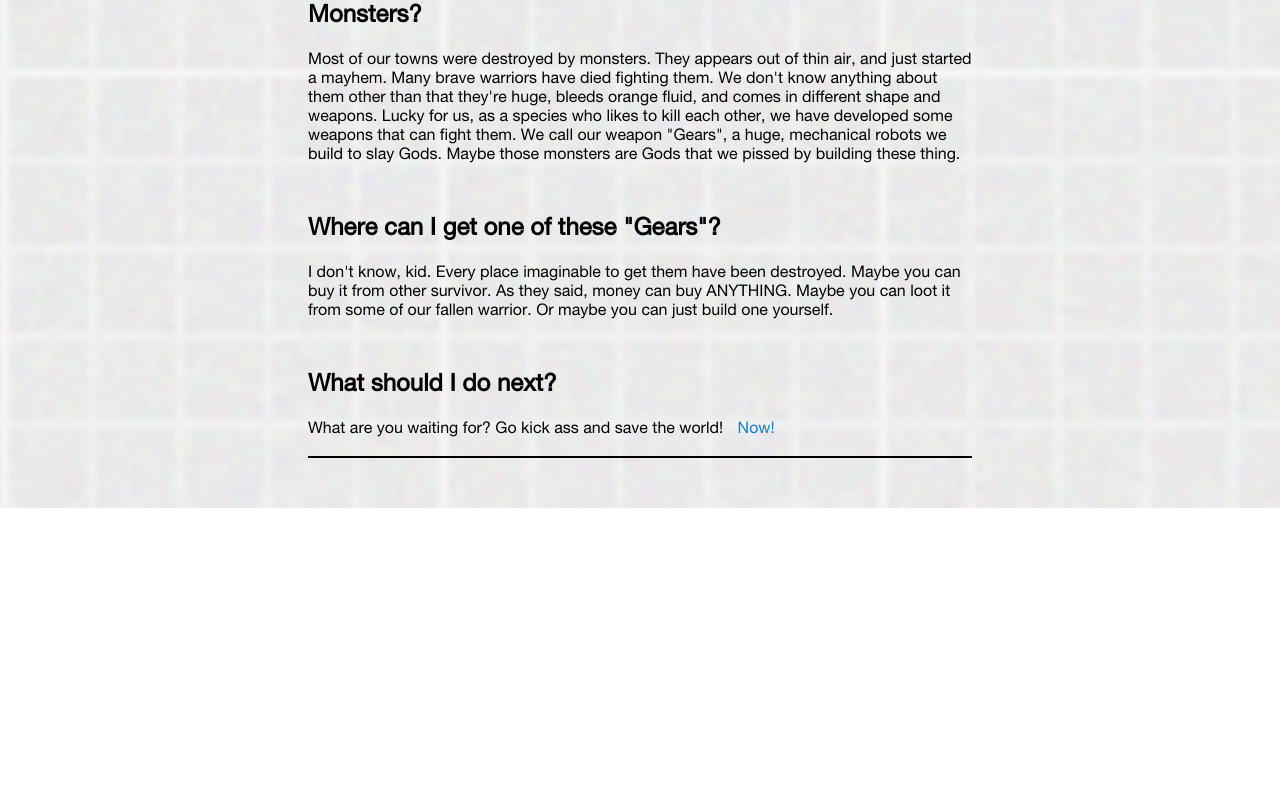
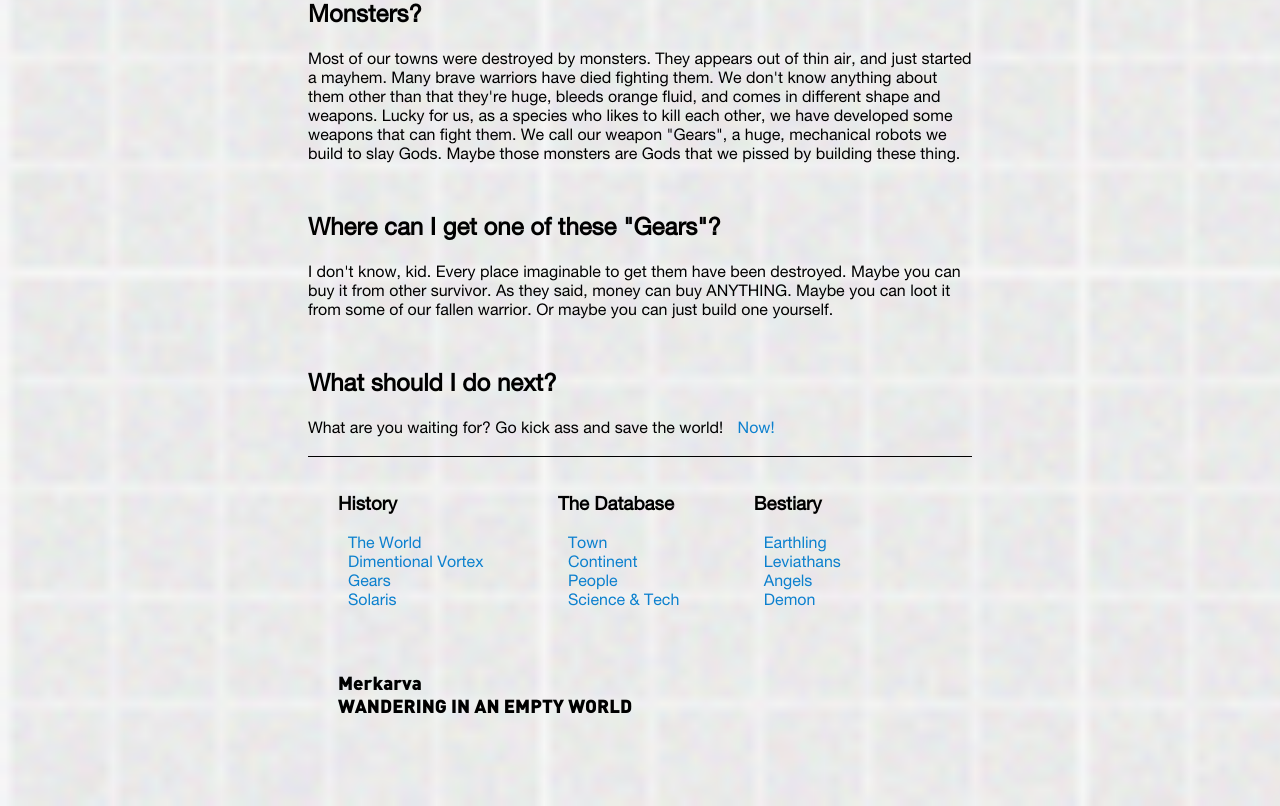
Before and after one commit to Invirent/Dasar_web, a plain HTML site: page tugas_5/index.html in a window 1280 px wide. Shown: the part 810-1616 px from the top of the page. Before the commit the page ends 1318 px from the top, so only its background shows below. Drawn offline with Linux system fonts and the light colour scheme.

Commit message:
Footer of tugas_5 is done

```diff
--- a/tugas_5/index.html
+++ b/tugas_5/index.html
@@ -33,7 +33,7 @@
         .navbar{
             margin: 0px 300px 0px 325px;
             padding: 20px;
-            background-color: grey;
+            background-color: rgba(155, 148, 148, 0.521);
             color: black;
             width: 900px;
 
@@ -131,7 +131,23 @@
         }
 
         #detail_info footer{
-            border: 1px solid black;
+            border-top: 1px solid black;
+        }
+
+        .footer_part{
+            display: inline-block;
+            margin: 10px 20px 10px 20px;
+            padding: 10px;
+        }
+
+        .part_content a{
+            color: rgb(12, 128, 206);
+        }
+
+        .company_logo{
+            display: inline-block;
+            margin: 10px 20px 10px 20px;
+            padding: 10px;
         }
 
     </style>
@@ -227,7 +243,51 @@
             </p>
         </div>
         <footer>
-
+            <div class="footer_part">
+                <h3>History</h3>
+                <div class="part_content">
+                    <a href="#">The World</a>
+                    <br>
+                    <a href="#">Dimentional Vortex</a>
+                    <br>
+                    <a href="#">Gears</a>
+                    <br>
+                    <a href="#">Solaris</a>
+                    <br>
+                </div>
+            </div>
+            <div class="footer_part">
+                <h3>The Database</h3>
+                <div class="part_content">
+                    <a href="#">Town</a>
+                    <br>
+                    <a href="#">Continent</a>
+                    <br>
+                    <a href="#">People</a>
+                    <br>
+                    <a href="#">Science & Tech</a>
+                    <br>
+                </div>
+            </div>
+            <div class="footer_part">
+                <h3>Bestiary</h3>
+                <div class="part_content">
+                    <a href="#">Earthling</a>
+                    <br>
+                    <a href="#">Leviathans</a>
+                    <br>
+                    <a href="#">Angels</a>
+                    <br>
+                    <a href="#">Demon</a>
+                    <br>
+                </div>
+            </div>
+            <div class="company_logo">
+                <h3 class="logo">
+                    <b>Merkarva</b><br>
+                    WANDERING IN AN EMPTY WORLD
+                </h3>
+            </div>
         </footer>
     </div>
 </body>
```
